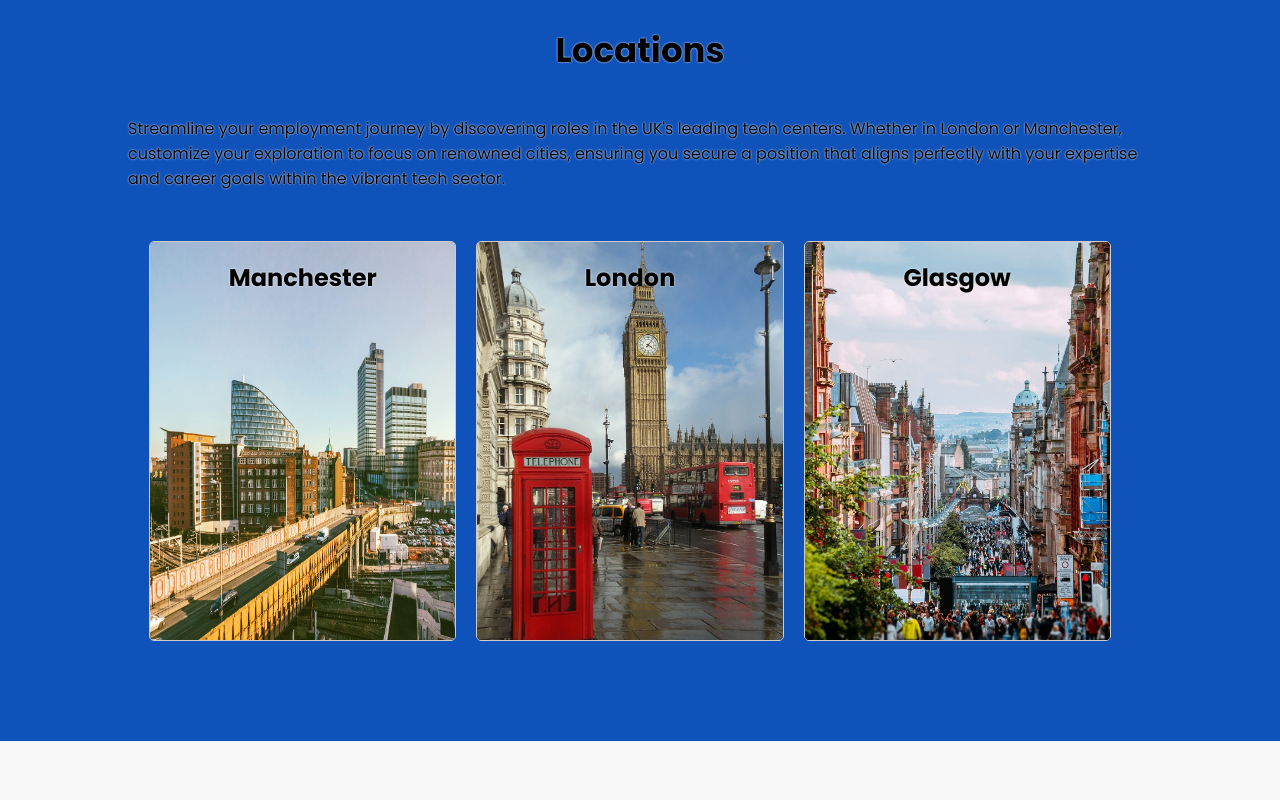
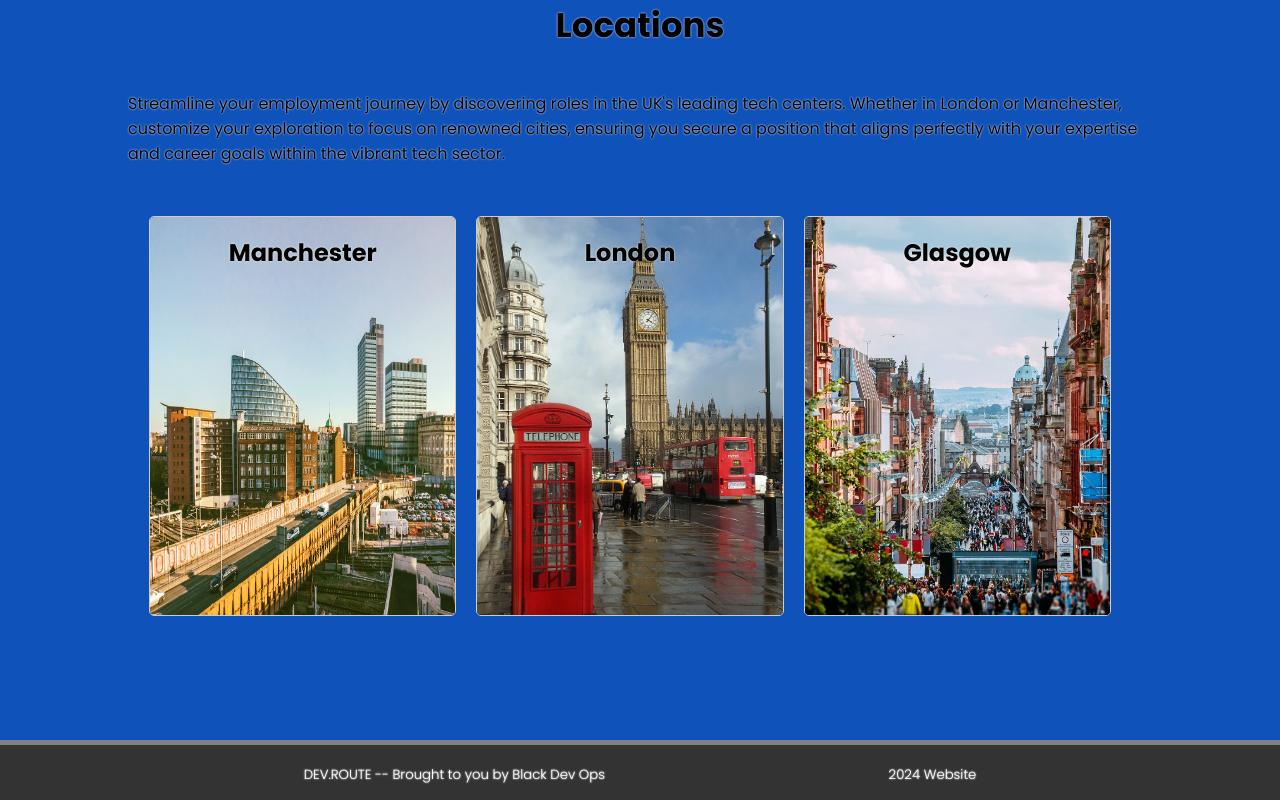
Before and after one commit to MrArmaan/DevrouteFE, a React (Vite) app: page / in a window 1280 px wide. Shown: the part 2747-3547 px from the top of the page. Before the commit the page ends 3488 px from the top, so only its background shows below. Built offline with nearby package versions, Linux system fonts and the light colour scheme.

Commit message:
enhancement: add footer and back to top button

```diff
--- a/package.json
+++ b/package.json
@@ -16,6 +16,7 @@
     "mdb-react-ui-kit": "^7.2.0",
     "react": "^18.2.0",
     "react-dom": "^18.2.0",
+    "react-icons": "^5.0.1",
     "react-router-dom": "^6.22.3",
     "react-social-icons": "^6.14.0"
   },
--- a/src/components/landing/Landing.css
+++ b/src/components/landing/Landing.css
@@ -179,7 +179,7 @@
   text-shadow: 0px 0px 2px white;
 
   @media (max-width: 650px) {
-    top: 2700px;
+    top: 2850px;
     flex-direction: column;
     align-items: center;
   }
@@ -237,14 +237,14 @@
   background-color: #0f52ba;
   box-shadow: 0px 0px 15px #0f52ba;
   padding-top: 60px;
-  padding-bottom: 100px;
+  padding-bottom: 150px;
   width: 100vw;
   height: auto;
   flex-direction: column;
   text-shadow: 0px 0px 2px white;
 
   @media (max-width: 650px) {
-    top: 3900px;
+    top: 4150px;
     flex-direction: column;
     align-items: center;
   }
@@ -322,3 +322,58 @@ img:hover {
   height: 100%;
   object-fit: cover;
 }
+
+footer {
+  display: flex;
+  justify-content: space-evenly;
+  left: 0%;
+  background-color: #333;
+  color: #fff;
+  border-top: 5px solid grey;
+  padding: 20px !important;
+  text-align: center;
+  position: fixed;
+  bottom: 0;
+  height: 60px;
+  width: 100vw;
+  top: 800px;
+
+  @media (max-width: 650px) {
+    display: flex;
+    justify-content: space-evenly;
+    left: 0%;
+    background-color: #333;
+    color: #fff;
+    border-top: 5px solid grey;
+    padding: 20px !important;
+    text-align: center;
+    position: fixed;
+    bottom: 0;
+    height: 60px;
+    width: 100vw;
+    top: 1700px;
+  }
+}
+
+footer h5 {
+  font-weight: lighter;
+}
+
+.scroll-to-top-button {
+  position: fixed;
+  bottom: 5px;
+  right: 20px;
+  background-color: #333;
+  color: white;
+  border: none;
+  border-radius: 50%;
+  width: 50px;
+  height: 50px;
+  font-size: 24px;
+  cursor: pointer;
+  display: block;
+}
+
+.scroll-to-top-button:hover {
+  background-color: #555;
+}
--- a/src/components/landing/Landing.jsx
+++ b/src/components/landing/Landing.jsx
@@ -1,8 +1,35 @@
 import { Link } from "react-router-dom";
 import "./Landing.css";
 import Carousel from "../carousel/Carousel";
+import { FaArrowUp } from "react-icons/fa";
+import { useState, useEffect } from "react";
 
 const Landing = () => {
+  const scrollToTop = () => {
+    window.scrollTo({
+      top: 0,
+      behavior: "smooth",
+    });
+  };
+
+  const [showButton, setShowButton] = useState(false);
+
+  useEffect(() => {
+    const handleScroll = () => {
+      if (window.pageYOffset > 100) {
+        setShowButton(true);
+      } else {
+        setShowButton(false);
+      }
+    };
+
+    window.addEventListener("scroll", handleScroll);
+
+    return () => {
+      window.removeEventListener("scroll", handleScroll);
+    };
+  }, []);
+
   return (
     <div className="landing-container">
       <div className="topbody-group">
@@ -128,11 +155,22 @@ const Landing = () => {
                     <h3>Glasgow</h3>
                   </div>
                 </div>
+                <div>
+                  <footer className="footer">
+                    <h5>DEV.ROUTE -- Brought to you by Black Dev Ops</h5>
+                    <h5> 2024 Website </h5>
+                  </footer>
+                </div>
               </div>
             </div>
           </div>
         </div>
       </div>
+      {showButton && (
+        <button className="scroll-to-top-button" onClick={scrollToTop}>
+          <FaArrowUp />
+        </button>
+      )}
     </div>
   );
 };
```
Also changed, not shown: 1 other file (tests, documents, lock files or other folders).
